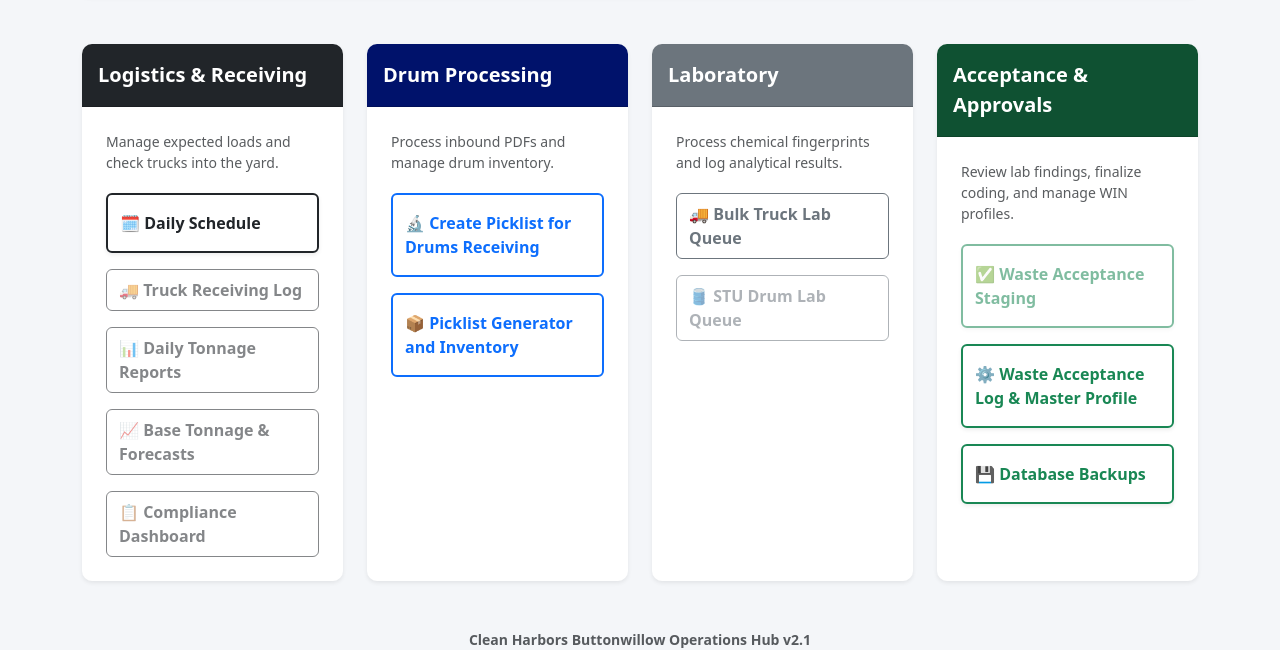
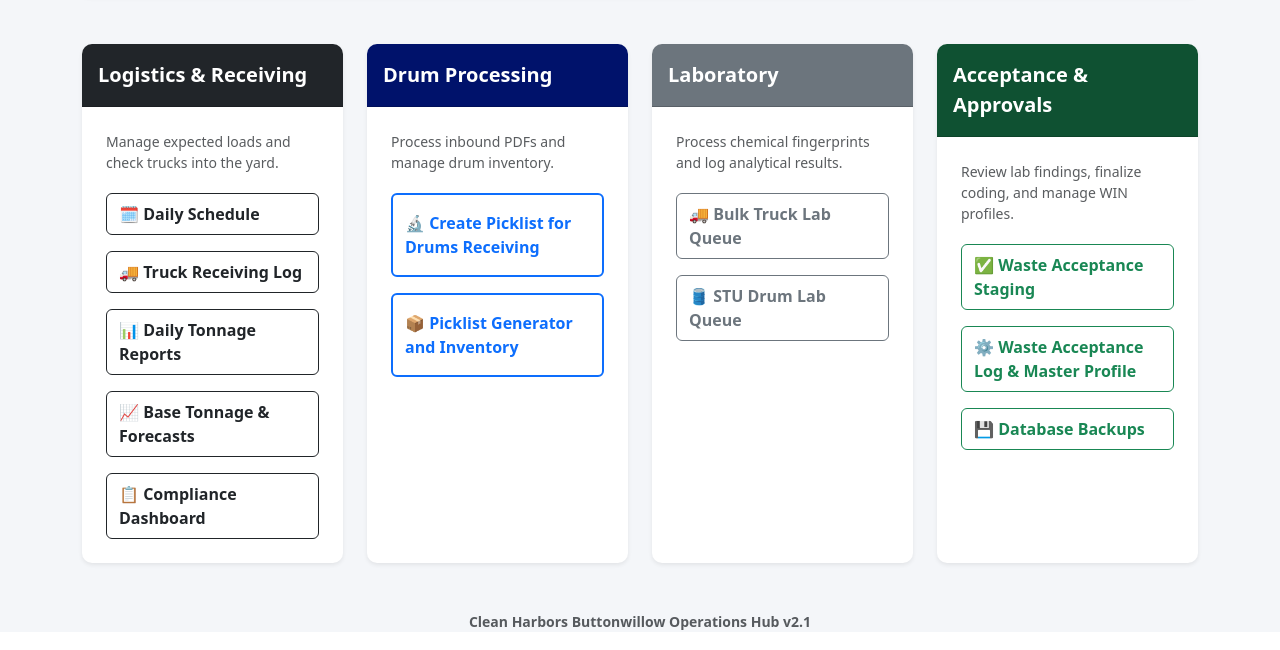
Before and after one commit to tjp005-png/68BL-, a Flask app: page / in a window 1280 px wide. Shown: the part 183-833 px from the top of the page. Run offline with Flask 3, Linux system fonts and the light colour scheme; data that the repository does not hold is empty.

Commit message:
ui: restore all disabled/greyed-out buttons and cards to active clickable state on testing branch

```diff
--- a/templates/chemist.html
+++ b/templates/chemist.html
@@ -15,7 +15,7 @@
                 <h2 class="mb-0 fw-bold">🧪 LABORATORY PORTAL</h2>
                 <div>
                     <a href="/" class="btn btn-dark fw-bold shadow-sm me-2">⬅️ Back to Hub</a>
-                    <a href="/reports" class="btn btn-outline-light fw-bold shadow-sm disabled" tabindex="-1" aria-disabled="true" style="opacity: 0.55; pointer-events: none;">📊 Dashboard</a>
+                    <a href="/reports" class="btn btn-outline-light fw-bold shadow-sm">📊 Dashboard</a>
                 </div>
             </div>
         </div>
--- a/templates/index.html
+++ b/templates/index.html
@@ -40,11 +40,11 @@
                     </div>
                     <div class="card-body d-flex flex-column gap-3 p-4">
                         <p class="text-muted small mb-1">Manage expected loads and check trucks into the yard.</p>
-                        <a href="/schedule" class="btn btn-outline-dark fw-bold py-3 text-start border-2 shadow-sm">🗓️ Daily Schedule</a>
-                        <a href="/receiving" class="btn btn-outline-dark fw-bold py-2 text-start disabled" tabindex="-1" aria-disabled="true" style="opacity: 0.55; pointer-events: none;">🚚 Truck Receiving Log</a>
-                        <a href="/reports" class="btn btn-outline-dark fw-bold py-2 text-start disabled" tabindex="-1" aria-disabled="true" style="opacity: 0.55; pointer-events: none;">📊 Daily Tonnage Reports</a>
-                        <a href="{{ url_for('tonnage_dashboard') }}" class="btn btn-outline-dark fw-bold py-2 text-start disabled" tabindex="-1" aria-disabled="true" style="opacity: 0.55; pointer-events: none;">📈 Base Tonnage &amp; Forecasts</a>
-                        <a href="/compliance" class="btn btn-outline-dark fw-bold py-2 text-start disabled" tabindex="-1" aria-disabled="true" style="opacity: 0.55; pointer-events: none;">📋 Compliance Dashboard</a>
+                        <a href="/schedule" class="btn btn-outline-dark fw-bold py-2 text-start">🗓️ Daily Schedule</a>
+                        <a href="/receiving" class="btn btn-outline-dark fw-bold py-2 text-start">🚚 Truck Receiving Log</a>
+                        <a href="/reports" class="btn btn-outline-dark fw-bold py-2 text-start">📊 Daily Tonnage Reports</a>
+                        <a href="{{ url_for('tonnage_dashboard') }}" class="btn btn-outline-dark fw-bold py-2 text-start">📈 Base Tonnage &amp; Forecasts</a>
+                        <a href="/compliance" class="btn btn-outline-dark fw-bold py-2 text-start">📋 Compliance Dashboard</a>
                     </div>
                 </div>
             </div>
@@ -76,7 +76,7 @@
                     <div class="card-body d-flex flex-column gap-3 p-4">
                         <p class="text-muted small mb-1">Process chemical fingerprints and log analytical results.</p>
                         <a href="/chemist" class="btn btn-outline-secondary fw-bold py-2 text-start">🚚 Bulk Truck Lab Queue</a>
-                        <a href="/chemist/drums" class="btn btn-outline-secondary fw-bold py-2 text-start disabled" tabindex="-1" aria-disabled="true" style="opacity: 0.55; pointer-events: none;">🛢️ STU Drum Lab Queue</a>
+                        <a href="/chemist/drums" class="btn btn-outline-secondary fw-bold py-2 text-start">🛢️ STU Drum Lab Queue</a>
                     </div>
                 </div>
             </div>
@@ -89,13 +89,13 @@
                     </div>
                     <div class="card-body d-flex flex-column gap-3 p-4">
                         <p class="text-muted small mb-1">Review lab findings, finalize coding, and manage WIN profiles.</p>
-                        <a href="/waste_acceptance" class="btn btn-outline-success fw-bold py-3 text-start border-2 shadow-sm disabled" tabindex="-1" aria-disabled="true" style="opacity: 0.55; pointer-events: none;">
+                        <a href="/waste_acceptance" class="btn btn-outline-success fw-bold py-2 text-start">
                             ✅ Waste Acceptance Staging
                         </a>
-                        <a href="/approvals" class="btn btn-outline-success fw-bold py-3 text-start border-2 shadow-sm">
+                        <a href="/approvals" class="btn btn-outline-success fw-bold py-2 text-start">
                             ⚙️ Waste Acceptance Log & Master Profile
                         </a>
-                        <a href="/backups" class="btn btn-outline-success fw-bold py-3 text-start border-2 shadow-sm">
+                        <a href="/backups" class="btn btn-outline-success fw-bold py-2 text-start">
                             💾 Database Backups
                         </a>
                     </div>
--- a/templates/schedule.html
+++ b/templates/schedule.html
@@ -103,7 +103,7 @@
                 </div>
                 <div>
                     <a href="/" class="btn btn-light fw-bold shadow-sm text-dark me-2">⬅️ Hub</a>
-                    <a href="/receiving" class="btn btn-dark fw-bold shadow-sm disabled" tabindex="-1" aria-disabled="true" style="opacity: 0.55; pointer-events: none;">🚚 Truck Receiving</a>
+                    <a href="/receiving" class="btn btn-dark fw-bold shadow-sm">🚚 Truck Receiving</a>
                 </div>
             </div>
         </div>
--- a/templates/stu_hub.html
+++ b/templates/stu_hub.html
@@ -40,7 +40,7 @@
                         🚢 Start New Load
                     </button>
                     <a href="/" class="btn btn-dark fw-bold shadow-sm me-2">⬅️ Hub</a>
-                    <a href="/receiving" class="btn btn-outline-light fw-bold shadow-sm disabled" tabindex="-1" aria-disabled="true" style="opacity: 0.55; pointer-events: none;">🚚 Truck Receiving</a>
+                    <a href="/receiving" class="btn btn-outline-light fw-bold shadow-sm">🚚 Truck Receiving</a>
                 </div>
             </div>
         </div>
@@ -48,7 +48,7 @@
         <!-- Navigation Tabs -->
         <ul class="nav nav-pills mb-4 shadow-sm bg-white p-2 rounded-3 border">
             <li class="nav-item">
-                <a class="nav-link {% if view == 'pipeline' %}active ch-red-bg fw-bold{% else %}text-secondary fw-semibold{% endif %} disabled" href="/stu/hub?view=pipeline" tabindex="-1" aria-disabled="true" style="opacity: 0.55; pointer-events: none;">
+                <a class="nav-link {% if view == 'pipeline' %}active ch-red-bg fw-bold{% else %}text-secondary fw-semibold{% endif %}" href="/stu/hub?view=pipeline">
                     📋 Active Sampling Pipeline
                 </a>
             </li>
```
